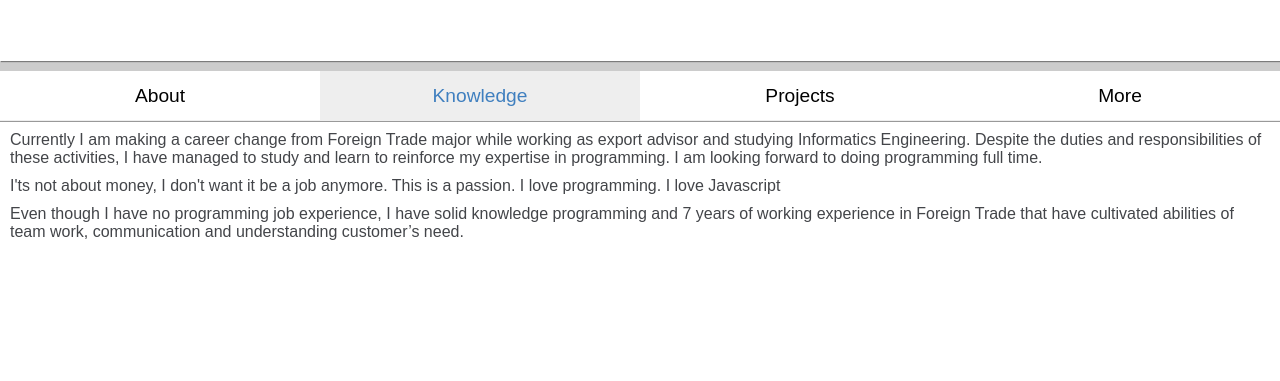
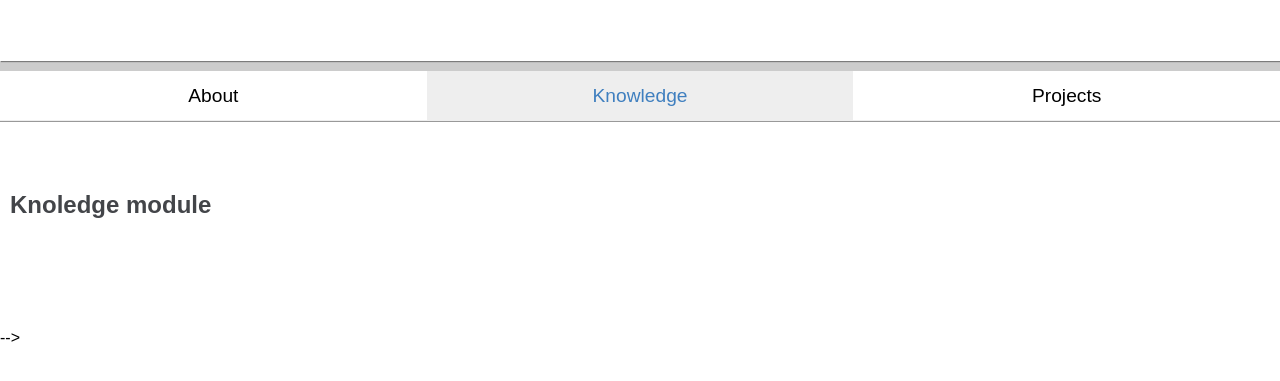
Before and after one commit to Jhongilp/mywebsite, a website: page public/index.html in a window 1280 px wide. Both pictures are taken after a click on the item "Knowledge". Shown: the part 339-720 px from the top of the page. Drawn offline with Linux system fonts and the light colour scheme.

Commit message:
Working in the main area. Displaying each module of the nav

```diff
--- a/public/css/style.css
+++ b/public/css/style.css
@@ -260,7 +260,11 @@ nav {
 
 .main {
     background-color: #fff;
-    padding: 50px 10px;
+    padding: 110px 10px;
     color: #434549;
     /*font-size: 1.4em;*/
 }
+
+.module-container {
+
+}
--- a/public/index.html
+++ b/public/index.html
@@ -33,30 +33,42 @@
           <li id='about'>About</li>
           <li id='knowledge'>Knowledge</li>
           <li id='projects'>Projects</li>
-          <li id='more'>More</li>
+          <!--<li id='more'>More</li>-->
         </ul>
       </nav>
-      <div class='main'>
-        <p>
-          Currently I am making a career change from Foreign Trade major while working as export advisor
-          and studying Informatics Engineering. Despite the duties and responsibilities of these activities,
-          I have managed to study and learn to reinforce my expertise in programming.
-          I am looking forward to doing programming full time.
-        </p>
-        <div>
-          <p>
-            I'ts not about money,  I don't want it be a job anymore. This is a passion.
-            I love programming. I love Javascript
-          </p>
-        </div>
-        <p>
-          Even though I have no programming job experience, I have solid knowledge programming and 7 years
-          of working experience in Foreign Trade that have cultivated abilities of team work,
-          communication and understanding customer’s need.
-        </p>
-      </div>
-    </div>
+      <div class='main' id='main'>
+      </div> <!-- main -->
+    </div> <!-- wrapper -->
 
   <script type="text/javascript" src="./js/script.js"></script>
   </body>
 </html>
+
+
+        <!--<div class='module-container'>-->
+        <!--  <p>-->
+        <!--    Currently I am making a career change from Foreign Trade major while working as export advisor -->
+        <!--    and studying Informatics Engineering. Despite the duties and responsibilities of these activities, -->
+        <!--    I have managed to study and learn to reinforce my expertise in programming. -->
+        <!--    I am looking forward to doing programming full time.-->
+        <!--  </p>-->
+        <!--  <p>-->
+        <!--    Even though I have no programming job experience, I have solid knowledge programming and 7 years -->
+        <!--    of working experience in Foreign Trade that have cultivated abilities of team work, -->
+        <!--    communication and understanding customer’s need.-->
+        <!--  </p>-->
+        <!--  <ul class='about-details'>-->
+        <!--    <li>EXPERIENCE</li>-->
+        <!--    <li>EDUCATION</li>-->
+        <!--    <li>MORE INFO</li>-->
+        <!--  </ul>-->
+        <!--  <br />-->
+        <!--  <br />-->
+        <!--  <br />-->
+        <!--  <br />-->
+        <!--  <br />-->
+        <!--  <br />-->
+        <!--  <br />-->
+        <!--  <br />-->
+        <!--  <p>.</p>-->
+        <!--</div> <!-- module-container -->-->
--- a/public/js/script.js
+++ b/public/js/script.js
@@ -1,33 +1,24 @@
+window.onload = () => {
+  initialize();
+};
 
-
-window.onload = () => {
-  console.log(document.documentElement);
+function initialize() {
   const mainNav = document.getElementById('main-nav');
   const profileImg = document.getElementById('profile-img');
   const highlightDiv = document.getElementById('upper-highlight');
   const support = document.getElementById('upper-support');
-  const aboutBtn = document.getElementById('about');
   const links = document.querySelectorAll('.main-nav > li');
 
   links.forEach( link => {
     link.addEventListener('click', () => {
-      // link.classList.toggle('active');
+      // console.log(link.id, link);
       activateLink(links, link);
-    });
-  })
-
-  aboutBtn.addEventListener('click', () => {
-    window.scrollTo({
-      top: 400,
-      behavior: "smooth"
+      showModule(link.id);
+      rollView();
     });
   });
 
-
-
-
   window.onscroll = () => {
-
     if (window.pageYOffset <= 52) {
       profileImg.style.setProperty("--imgSize", 100 - window.pageYOffset + 'px');
       profileImg.style.setProperty("--opacity", 1 - (window.pageYOffset*2/100));
@@ -51,7 +42,7 @@ window.onload = () => {
     }
     console.log(window.pageYOffset);
   };
-};
+}
 
 function activateLink(nav, linkClicked) {
   nav.forEach( link => {
@@ -60,7 +51,68 @@ function activateLink(nav, linkClicked) {
     } else {
       link.classList.add('active');
     }
-    // console.log(link + " --> " + linkClicked + " es: " + (link === linkClicked) );
-    // console.log(link.innerContent);
   });
 }
+
+function rollView() {
+  window.scrollTo({
+    top: 400,
+    behavior: "smooth"
+  });
+}
+
+function showModule(moduleName) {
+  console.log(moduleName);
+  const modules = {
+    about: about(),
+    knowledge: knowledge(),
+    projects: projects()
+  };
+  const main = document.getElementById('main');
+  main.innerHTML = modules[moduleName];
+  // main.appendChild(module);
+}
+
+// Modules views
+
+const about = () => (
+    `<div class='module-container'>
+    <p>
+      Currently I am making a career change from Foreign Trade major while working as export advisor
+      and studying Informatics Engineering. Despite the duties and responsibilities of these activities,
+      I have managed to study and learn to reinforce my expertise in programming.
+      I am looking forward to doing programming full time.
+    </p>
+    <p>
+      Even though I have no programming job experience, I have solid knowledge programming and 7 years
+      of working experience in Foreign Trade that have cultivated abilities of team work,
+      communication and understanding customer’s need.
+    </p>
+    <ul class='about-details'>
+      <li>EXPERIENCE</li>
+      <li>EDUCATION</li>
+      <li>MORE INFO</li>
+    </ul>
+    <br />
+    <br />
+    <br />
+    <br />
+    <br />
+    <br />
+    <br />
+    <br />
+    <p>.</p>
+  </div>`
+);
+
+const knowledge = () => (
+  `<div>
+    <h2>Knoledge module</h2>
+  </div>`
+);
+
+const projects = () => (
+  `<div>
+    <h2>Projects module</h2>
+  </div>`
+);
```
